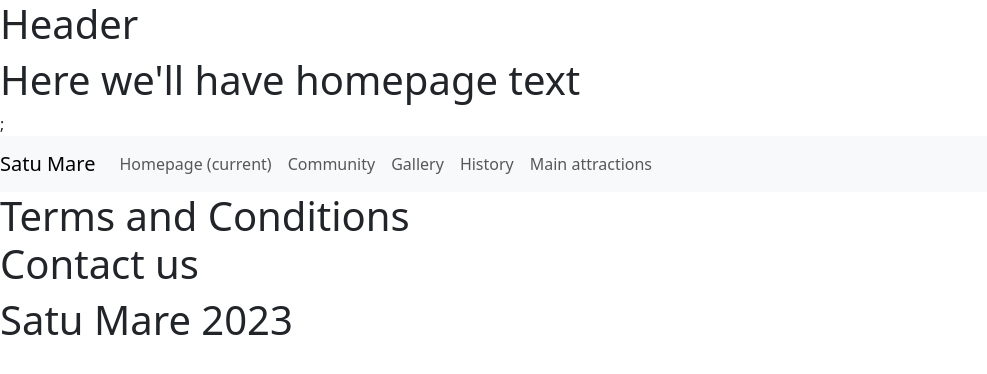
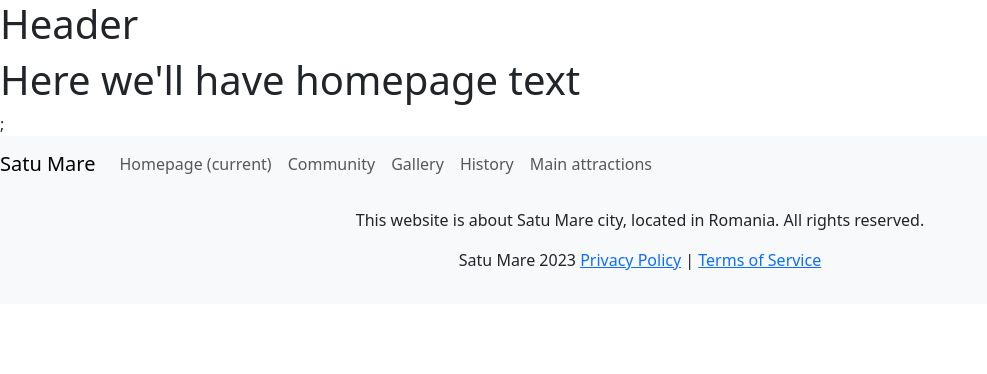
Before and after one commit to szakfer97/HometownWebsite, a React (Vite) app: page / in a window 1280 px wide. Shown: the top 374 px of the page, without its empty margins (0-987 px from the left). Built offline with nearby package versions, Linux system fonts and the light colour scheme.

Commit message:
Added elements to Footer component

```diff
--- a/src/components/Footer/Footer.tsx
+++ b/src/components/Footer/Footer.tsx
@@ -1,13 +1,30 @@
 export default function Footer() {
   return (
-    <div>
-      <div className="h1">
-        <div>Terms and Conditions</div>
-        <div>Contact us</div>
+    <footer className="bg-light text-center py-3">
+      <div className="container">
+        <p>
+          This website is about Satu Mare city, located in Romania. All rights
+          reserved.
+        </p>
+        <p>
+          Satu Mare 2023{" "}
+          <a
+            href="https://www.example.com"
+            target="_blank"
+            rel="noopener noreferrer"
+          >
+            Privacy Policy
+          </a>{" "}
+          |{" "}
+          <a
+            href="https://www.example.com"
+            target="_blank"
+            rel="noopener noreferrer"
+          >
+            Terms of Service
+          </a>
+        </p>
       </div>
-      <div className="h1">
-        <span>Satu Mare 2023</span>
-      </div>
-    </div>
+    </footer>
   );
 }
```
